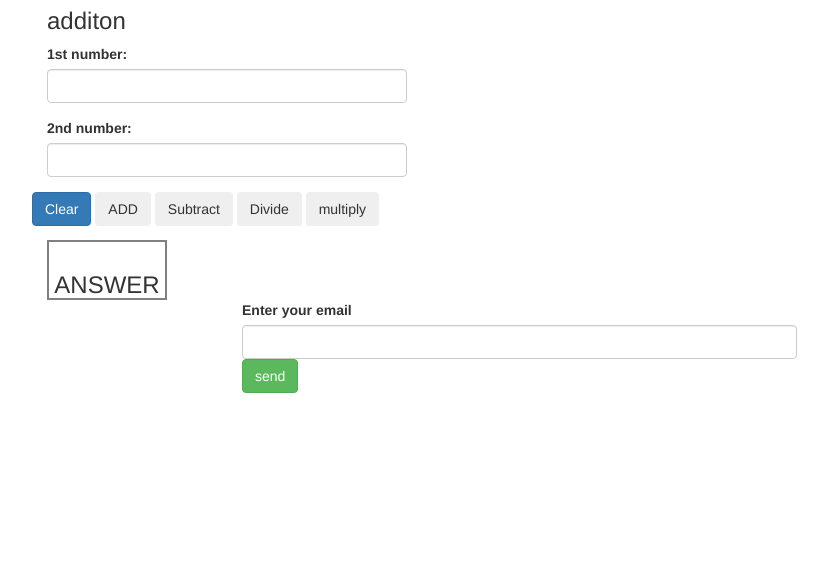
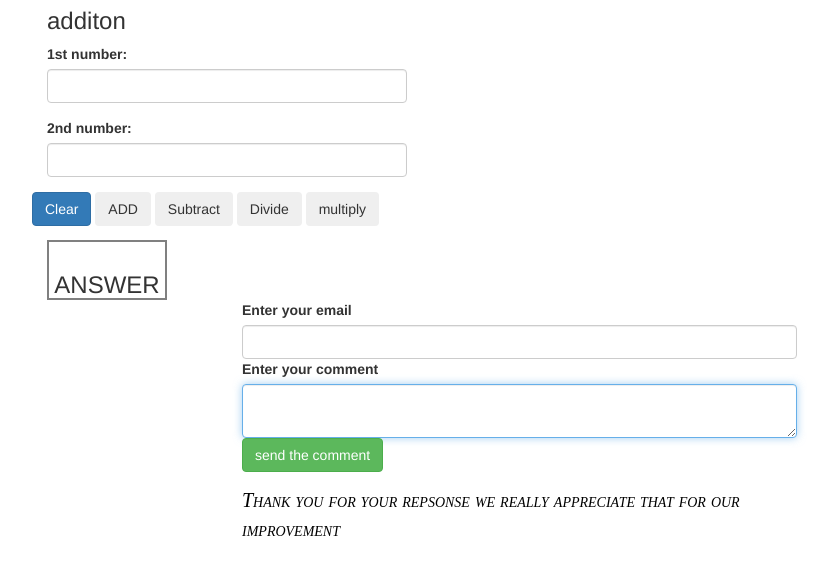
Before and after one commit to qollomcbizzy/calculator, a website with bundled scripts: page calculator.html in a window 1280 px wide. Shown: the part 82-656 px from the top of the page, without its empty margins (23-856 px from the left). Built offline with nearby package versions, Linux system fonts and the light colour scheme.

Commit message:
added the feedback thank you for acknowledgement

```diff
--- a/calculator.html
+++ b/calculator.html
@@ -55,11 +55,16 @@
     -->
     <div class="row">
       <div class="col-md-6 col-md-offset-2" id="yourResponse">
-        <form id="email">
+        <form id="yourresponse">
           <label for ="youremail">Enter your email</label>
            <input type="email"  id="youremail" class="form-control" >
-           <button type="submit" class="btn btn-success">send</button>
+           <label for="comment">Enter your comment</label>
+           <textarea type="text" autofocus="70%" id="yourcomment" class="form-control"></textarea>
+           <button type="submit" class="btn btn-success">send the comment</button>
         </form>
+      </div>
+      <div class="col-md-6 col-md-offset-2" id="thankyou">
+        <p>Thank you <span class="email"></span> for your repsonse we really appreciate that for our improvement</p>
       </div>
     </div>
   </div>
--- a/css/style.css
+++ b/css/style.css
@@ -1,3 +1,16 @@
 h1{
   color:blue;
 }
+#thankyou p {
+  color :black ;
+  font-size: 20px;
+  font-weight: 300;
+  font-style: oblique;
+  font-variant: small-caps;
+  font-family: serif;
+}
+span.email{
+  color :grey;
+  font-style: italic;
+  font-weight: bold;
+}
--- a/js/calculator-interface.js
+++ b/js/calculator-interface.js
@@ -37,6 +37,8 @@ $(document).ready(function(){
       var result=simpleCalculator.multiplication(number1,number2);
       $("#output").text(result);
     });
+    //form for entering the response comment
+    $("form#yourresponse")
     //clearing fields for the submit form
     $("button#clearing").click(function(){
       $("form#add")[0].reset();
```
